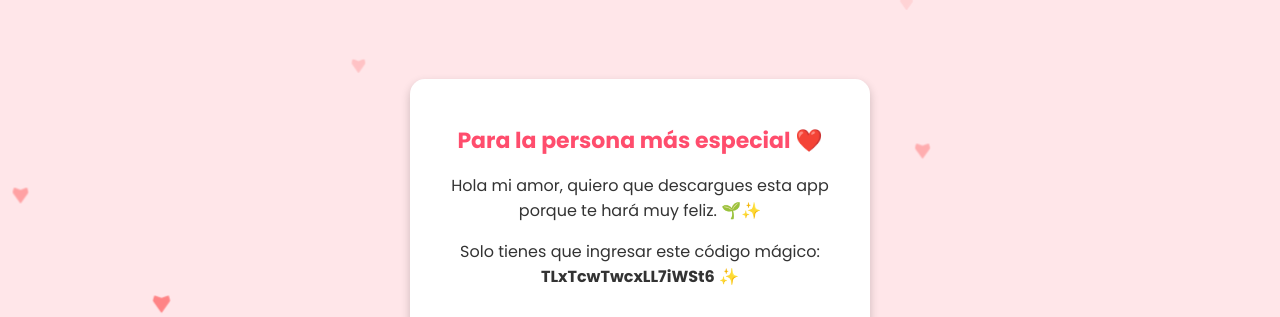
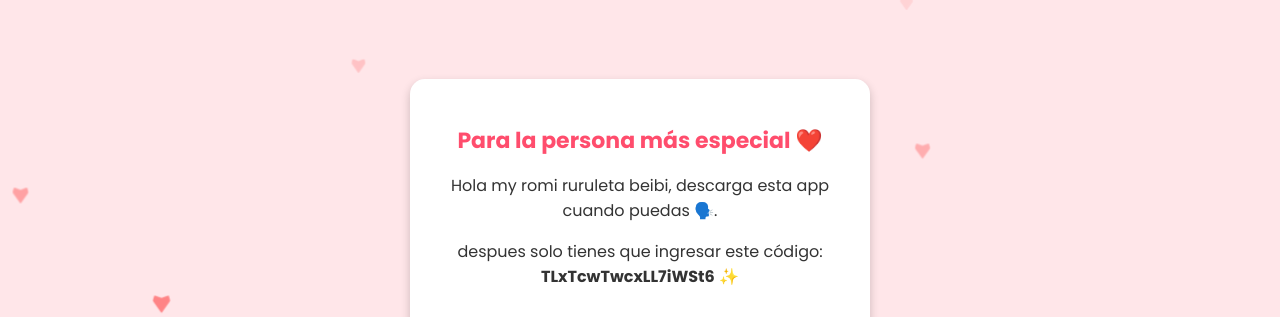
Before and after one commit to RexR848/Rex-s-loves-Ruru, a plain HTML site: page como.html in a window 1280 px wide. Shown: the top 317 px of the page. Drawn offline with Linux system fonts and the light colour scheme.

Commit message:
Update como.html

```diff
--- a/como.html
+++ b/como.html
@@ -102,8 +102,8 @@
 <body>
     <div class="container">
         <h1>Para la persona más especial ❤️</h1>
-        <p>Hola mi amor, quiero que descargues esta app porque te hará muy feliz. 🌱✨</p>
-        <p>Solo tienes que ingresar este código mágico: <strong>TLxTcwTwcxLL7iWSt6</strong> ✨</p>
+        <p>Hola my romi ruruleta beibi, descarga esta app cuando puedas 🗣️.</p>
+        <p>despues solo tienes que ingresar este código: <strong>TLxTcwTwcxLL7iWSt6</strong> ✨</p>
         <img src="https://encrypted-tbn0.gstatic.com/images?q=tbn:ANd9GcSXqI5-w1egk5n7DgDTB64BQquaAlSDKJyjcw&usqp=CAU" alt="Para ti" class="image">
         <a href="https://play.google.com/store/apps/details?id=com.sajjadalhusseini.nisnisplants" target="_blank" class="btn">Descargar App 🌿</a>
     </div>
```
